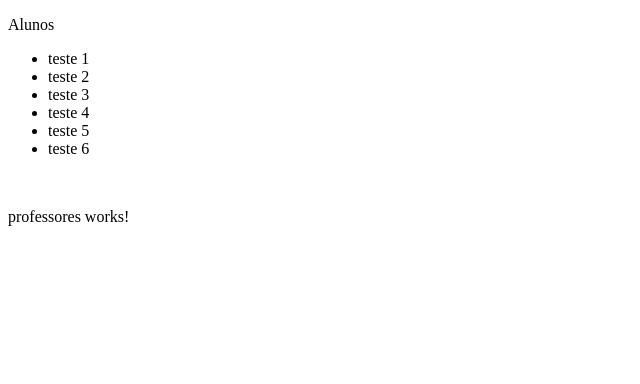
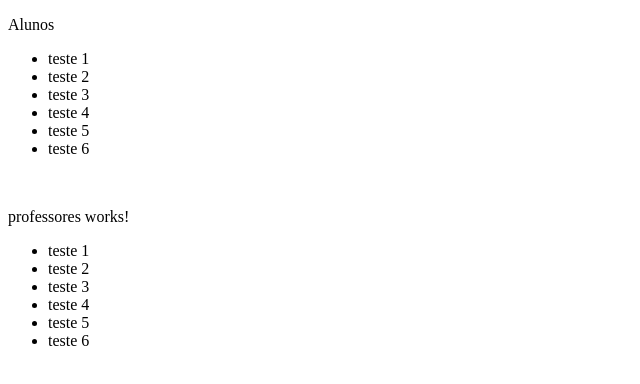
Before and after one commit to RafaelFurtadoMartins/SmartSchool, an Angular app: page / in a window 1280 px wide. Shown: the top 384 px of the page, without its empty margins (0-640 px from the left). Built offline with nearby package versions, Linux system fonts and the light colour scheme.

Commit message:
Update professores.component.html

```diff
--- a/src/app/professores/professores.component.html
+++ b/src/app/professores/professores.component.html
@@ -1 +1,10 @@
 <p>professores works!</p>
+<ul>
+    <li>teste 1</li>
+    <li>teste 2</li>
+    <li>teste 3</li>
+    <li>teste 4</li>
+    <li>teste 5</li>
+    <li>teste 6</li>
+
+</ul>
```
